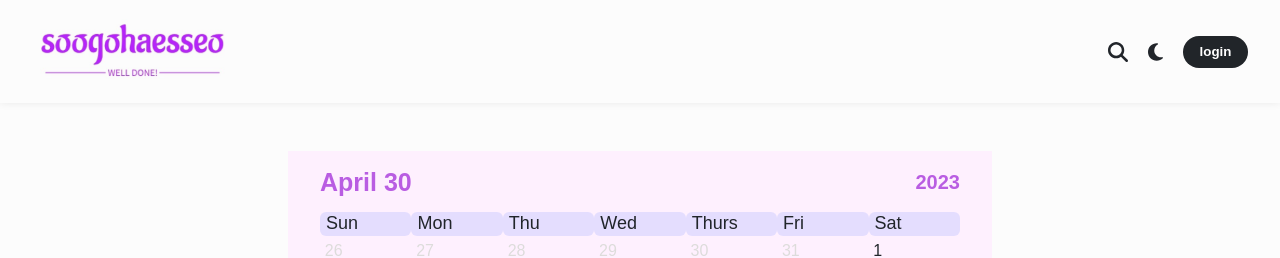
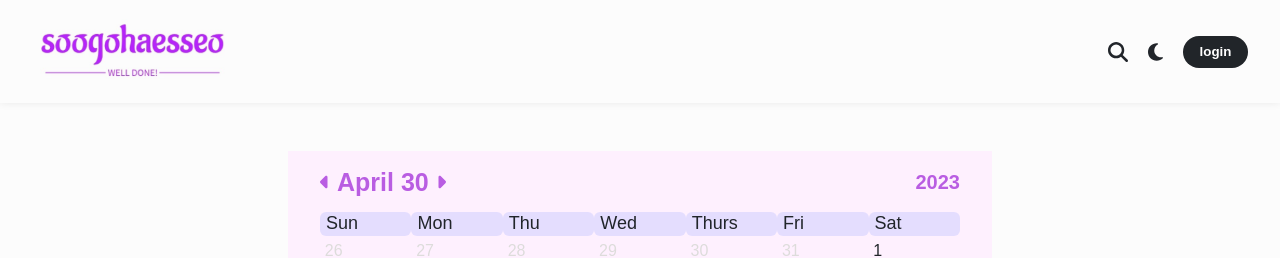
Before and after one commit to Brylimo/soogohaesseo, a React (Create React App) app in the folder soogohaesseo-client/: page / in a window 1280 px wide. Shown: the top 258 px of the page. Built offline with nearby package versions, Linux system fonts and the light colour scheme.

Commit message:
달력 년,월,일 바꾸기

```diff
--- a/soogohaesseo-client/src/components/CalendarBody.tsx
+++ b/soogohaesseo-client/src/components/CalendarBody.tsx
@@ -28,6 +28,10 @@ const Cell = styled.div<{color: string, bgColor: string}>`
         content: "";
         display: block;
         padding-bottom: 100%;
+    }
+
+    &:hover {
+        background-color: rgba(255, 210, 255, 0.9);
     }
 `;
 
--- a/soogohaesseo-client/src/components/CalendarHeader.tsx
+++ b/soogohaesseo-client/src/components/CalendarHeader.tsx
@@ -1,3 +1,6 @@
+import { faCaretLeft, faCaretRight } from "@fortawesome/free-solid-svg-icons";
+import { FontAwesomeIcon } from "@fortawesome/react-fontawesome";
+import { isSameMonth } from "date-fns";
 import styled from "styled-components";
 
 const HeaderFrame = styled.div`
@@ -11,7 +14,11 @@ const LeftSideSpan = styled.span`
     color: var(--main-color);
     font-weight: bold;
     font-size: 25px;
-    &:first-child {
+    margin-left: 7px;
+    &:last-child {
+        margin-right: 7px;
+    }
+    &:only-child {
         margin-right: 7px;
     }
 `;
@@ -22,20 +29,49 @@ const YearSpan = styled.span`
     font-size: 20px;
 `;
 
+const LeftWrapper = styled.div`
+    display: flex;
+`;
+
+const FontWrapper = styled.div`
+    display: flex;
+    align-items: center;
+`;
+
+const IconSpan = styled.span`
+    cursor: pointer;
+`;
+
 interface CalendarHeaderProps {
-    currentMonth: Date
+    currentMonth: Date,
+    prevMonth(): void,
+    nextMonth(): void
 }
 
-const CalendarHeader = ({ currentMonth }: CalendarHeaderProps) => {
+const CalendarHeader = ({ currentMonth, prevMonth, nextMonth }: CalendarHeaderProps) => {
     const monthNames = ["January", "February", "March", "April", "May", "June",
     "July", "August", "September", "October", "November", "December"];
 
+    const today = new Date();
+
     return (
         <HeaderFrame>
-           <div>
-                <LeftSideSpan>{monthNames[currentMonth.getMonth()]}</LeftSideSpan>
-                <LeftSideSpan>{currentMonth.getDate()}</LeftSideSpan>
-            </div>
+           <LeftWrapper>
+                <FontWrapper>
+                    <IconSpan onClick={prevMonth}>
+                        <FontAwesomeIcon icon={faCaretLeft} size="lg" style={{color:"#b95de2"}} />
+                    </IconSpan>
+                </FontWrapper>
+                <div>
+                    <LeftSideSpan>{monthNames[currentMonth.getMonth()]}</LeftSideSpan>
+                    {isSameMonth(currentMonth, today) ? <LeftSideSpan>{ currentMonth.getDate()}</LeftSideSpan> : null}
+                </div>
+                <FontWrapper>
+                    <IconSpan onClick={nextMonth}>
+                        <FontAwesomeIcon icon={faCaretRight} size="lg" style={{color:"#b95de2"}} />
+                    </IconSpan>
+                </FontWrapper>
+            </LeftWrapper>
             <div>
                 <YearSpan>{currentMonth.getFullYear()}</YearSpan>
             </div>
--- a/soogohaesseo-client/src/routes/Calendar.tsx
+++ b/soogohaesseo-client/src/routes/Calendar.tsx
@@ -2,6 +2,7 @@ import { useState } from "react";
 import styled from "styled-components";
 import CalendarHeader from "../components/CalendarHeader";
 import CalendarBody from "../components/CalendarBody";
+import { addMonths, subMonths } from "date-fns";
 
 const Frame = styled.div`
     width: 100%;
@@ -20,10 +21,17 @@ const Calendar = () => {
     const [ currentMonth, setCurrentMonth ] = useState(new Date());
     const [ selectedDate, setSelectedDate ] = useState(new Date());
 
+    const prevMonth = () => {
+        setCurrentMonth(subMonths(currentMonth, 1));
+    };
+    const nextMonth = () => {
+        setCurrentMonth(addMonths(currentMonth, 1));
+    }
+
     return (
         <Frame>
             <CalendarFrame>
-                <CalendarHeader currentMonth={currentMonth} />
+                <CalendarHeader currentMonth={currentMonth} prevMonth={prevMonth} nextMonth={nextMonth} />
                 <CalendarBody currentMonth={currentMonth} selectedDate={selectedDate} />
             </CalendarFrame>
         </Frame>
```
